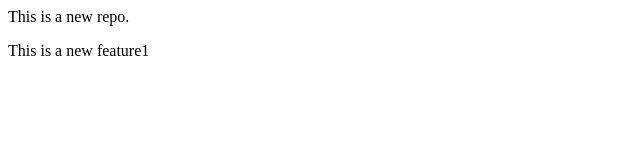
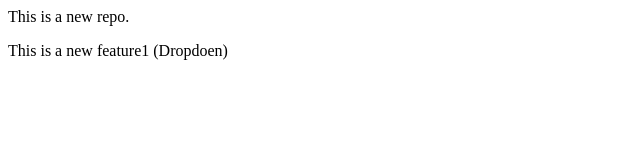
Before and after one commit to vaibhavpal7549/localrepo, a plain HTML site: page index.html in a window 1280 px wide. Shown: the full height of the page, 0-640 px from the left. Drawn offline with Linux system fonts and the light colour scheme.

Commit message:
dropdown

```diff
--- a/index.html
+++ b/index.html
@@ -1,2 +1,2 @@
 <p>This is a new repo.</p>
-<p>This is a new feature1</p>
+<p>This is a new feature1 (Dropdoen)</p>
```
